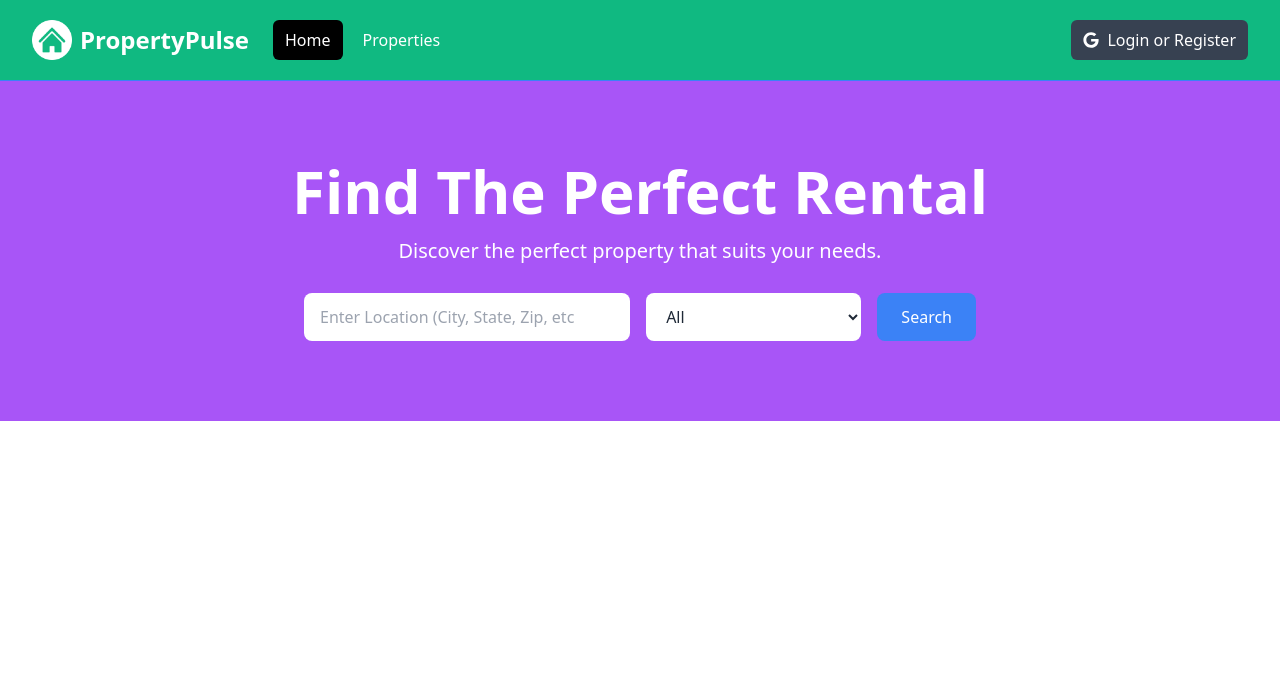
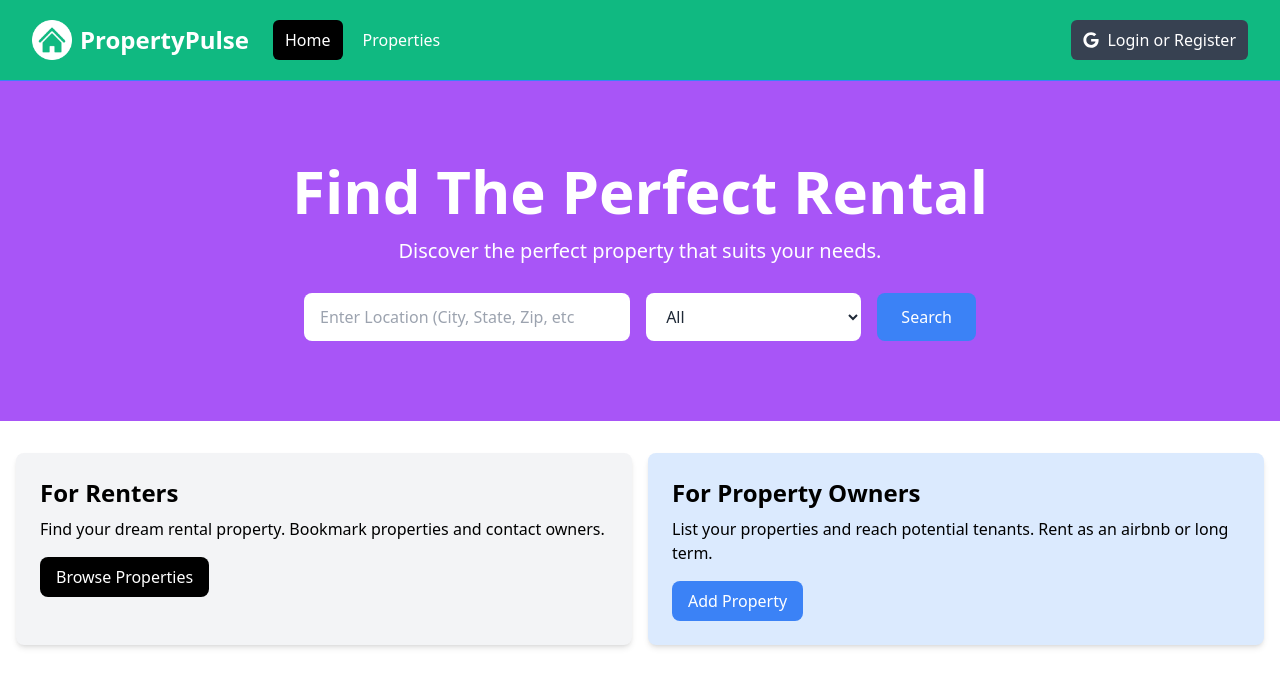
Before and after one commit to heliosalesjr/rentals, a Next.js app: page / in a window 1280 px wide. Shown: the top 686 px of the page. Built offline with nearby package versions, Linux system fonts and the light colour scheme.

Commit message:
infoboxes

```diff
--- a/app/page.jsx
+++ b/app/page.jsx
@@ -1,11 +1,13 @@
+import "../assets/globals.css"
+import {Hero} from '@/components/Hero';
+import {InfoBoxes} from "@/components/InfoBoxes";
 
-import "../assets/globals.css"
-import { Hero } from '@/components/Hero';
 
 export default function Home() {
   return (
     <>
       <Hero />
+      <InfoBoxes />
     </>
   );
 }
--- a/components/Hero.jsx
+++ b/components/Hero.jsx
@@ -22,7 +22,7 @@ export const Hero = () => {
             className="mt-3 mx-auto max-w-2xl w-full flex flex-col md:flex-row items-center"
           >
             <div className="w-full md:w-3/5 md:pr-2 mb-4 md:mb-0">
-              <label for="location" className="sr-only">Location</label>
+              <label htmlFor="location" className="sr-only">Location</label>
               <input
                 type="text"
                 id="location"
@@ -31,7 +31,7 @@ export const Hero = () => {
               />
             </div>
             <div className="w-full md:w-2/5 md:pl-2">
-              <label for="property-type" className="sr-only">Property Type</label>
+              <label htmlFor="property-type" className="sr-only">Property Type</label>
               <select
                 id="property-type"
                 className="w-full px-4 py-3 rounded-lg bg-white text-gray-800 focus:outline-none focus:ring focus:ring-blue-500"
--- /dev/null
+++ b/components/InfoBoxes.jsx
@@ -0,0 +1,38 @@
+import React from 'react'
+
+export const InfoBoxes = () => {
+  return (
+    <section>
+      <div className="container-xl lg:container m-auto">
+        <div className="grid grid-cols-1 md:grid-cols-2 gap-4 p-4 rounded-lg">
+          <div className="bg-gray-100 p-6 rounded-lg shadow-md">
+            <h2 className="text-2xl font-bold">For Renters</h2>
+            <p className="mt-2 mb-4">
+              Find your dream rental property. Bookmark properties and contact
+              owners.
+            </p>
+            <a
+              href="/properties.html"
+              className="inline-block bg-black text-white rounded-lg px-4 py-2 hover:bg-gray-700"
+            >
+              Browse Properties
+            </a>
+          </div>
+          <div className="bg-blue-100 p-6 rounded-lg shadow-md">
+            <h2 className="text-2xl font-bold">For Property Owners</h2>
+            <p className="mt-2 mb-4">
+              List your properties and reach potential tenants. Rent as an
+              airbnb or long term.
+            </p>
+            <a
+              href="/add-property.html"
+              className="inline-block bg-blue-500 text-white rounded-lg px-4 py-2 hover:bg-blue-600"
+            >
+              Add Property
+            </a>
+          </div>
+        </div>
+      </div>
+    </section>
+  )
+}
```
